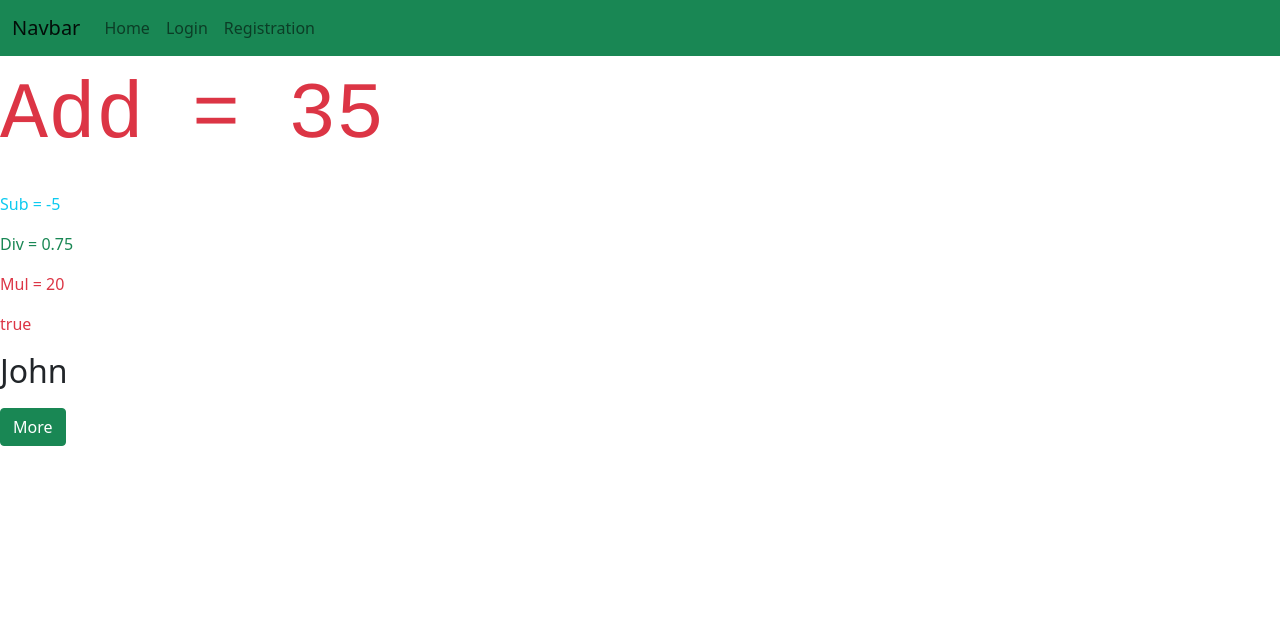
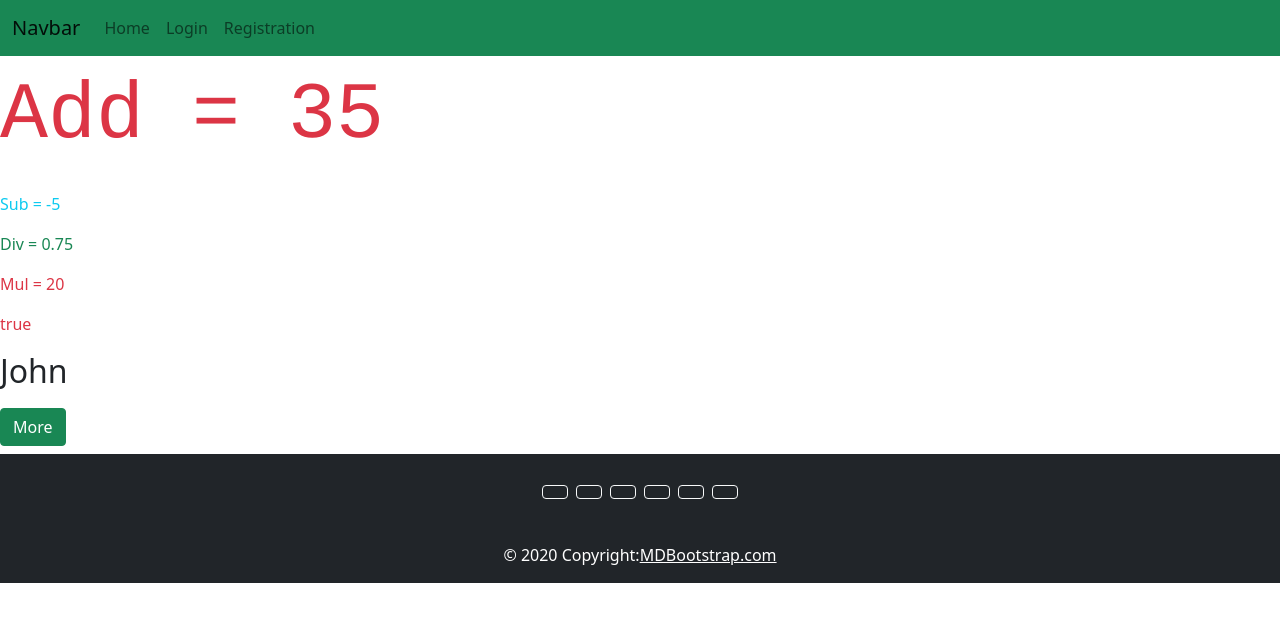
Before and after one commit to alzamiarafat/demo-project, a React (Create React App) app: page /registration in a window 1280 px wide. Shown: the top 622 px of the page. Built offline with nearby package versions, Linux system fonts and the light colour scheme.

Commit message:
change class name

```diff
--- a/src/App.js
+++ b/src/App.js
@@ -1,24 +1,10 @@
 import React, { Component } from 'react';
-import Test from './test';
-import Navbar from './components/layout/Navbar';
+import Home from './components/layout/Home';
 class App extends Component {
   render() {
-    var i = 5;
-    var myStyle = {
-      fontSize: 80,
-      fontFamily: 'Courier',
-      color: '#003300'
-    }
     return (
       <div>
-        <Navbar />
-        {/* <h4>Welcome {this.props.age}</h4> */}
-        <p className="text-danger" style={myStyle}>Add = {15 + 20}</p>
-        <p className="text-info">Sub = {15 - 20}</p>
-        <p className="text-success">Div = {15 / 20}</p>
-        <p className="text-danger">Mul = {1 * 20}</p>
-        <p className="text-danger">{i === 2 ? 'false' : 'true'}</p>
-        <Test name="John"/>
+        <Home />
       </div>
     );
   }
--- a/src/components/layout/Footer.js
+++ b/src/components/layout/Footer.js
@@ -1,10 +1,43 @@
 import React, { Component } from 'react'
 
-export class Footer extends Component {
+class Footer extends Component {
     render() {
         return (
             <div>
+                <footer className="bg-dark text-center text-white">
+                    <div className="container p-4 pb-0">
+                        <section className="mb-4">
+                            <a className="btn btn-outline-light btn-floating m-1" href="#!" role="button"
+                            ><i className="fab fa-facebook-f"></i
+                            ></a>
 
+                            <a className="btn btn-outline-light btn-floating m-1" href="#!" role="button"
+                            ><i className="fab fa-twitter"></i
+                            ></a>
+
+                            <a className="btn btn-outline-light btn-floating m-1" href="#!" role="button"
+                            ><i className="fab fa-google"></i
+                            ></a>
+
+                            <a className="btn btn-outline-light btn-floating m-1" href="#!" role="button"
+                            ><i className="fab fa-instagram"></i
+                            ></a>
+
+                            <a className="btn btn-outline-light btn-floating m-1" href="#!" role="button"
+                            ><i className="fab fa-linkedin-in"></i
+                            ></a>
+
+                            <a className="btn btn-outline-light btn-floating m-1" href="#!" role="button"
+                            ><i className="fab fa-github"></i
+                            ></a>
+                        </section>
+                    </div>
+
+                    <div className="text-center p-3">
+                        © 2020 Copyright:
+                        <a className="text-white" href="https://mdbootstrap.com/">MDBootstrap.com</a>
+                    </div>
+                </footer>
             </div>
         )
     }
--- a/src/components/layout/Home.js
+++ b/src/components/layout/Home.js
@@ -1,10 +1,28 @@
-import React, { Component } from 'react'
+import React, { Component } from 'react';
+import Navbar from './Navbar';
+import Footer from './Footer';
+import Test from '../../test';
 
 export class Home extends Component {
     render() {
+        var i = 5;
+
+        var myStyle = {
+            fontSize: 80,
+            fontFamily: 'Courier',
+            color: '#003300'
+        }
         return (
             <div>
-
+                <Navbar></Navbar>
+                {/* <h4>Welcome {this.props.age}</h4> */}
+                <p className="text-danger" style={myStyle}>Add = {15 + 20}</p>
+                <p className="text-info">Sub = {15 - 20}</p>
+                <p className="text-success">Div = {15 / 20}</p>
+                <p className="text-danger">Mul = {1 * 20}</p>
+                <p className="text-danger">{i === 2 ? 'false' : 'true'}</p>
+                <Test name="John" />
+                <Footer></Footer>
             </div>
         )
     }
--- a/src/components/layout/Navbar.js
+++ b/src/components/layout/Navbar.js
@@ -10,32 +10,32 @@ class Navbar extends Component {
     render() {
         return (
             <div>
-                <nav class="navbar navbar-expand-lg navbar-light bg-success">
-                    <div class="container-fluid">
-                        <a class="navbar-brand" href="#">Navbar</a>
-                        <button class="navbar-toggler" type="button" data-bs-toggle="collapse" data-bs-target="#navbarNav" aria-controls="navbarNav" aria-expanded="false" aria-label="Toggle navigation">
-                            <span class="navbar-toggler-icon"></span>
+                <nav className="navbar navbar-expand-lg navbar-light bg-success">
+                    <div className="container-fluid">
+                        <a className="navbar-brand" href="#">Navbar</a>
+                        <button className="navbar-toggler" type="button" data-bs-toggle="collapse" data-bs-target="#navbarNav" aria-controls="navbarNav" aria-expanded="false" aria-label="Toggle navigation">
+                            <span className="navbar-toggler-icon"></span>
                         </button>
-                        <div class="collapse navbar-collapse" id="navbarNav">
+                        <div className="collapse navbar-collapse" id="navbarNav">
                             {/* <Router> */}
-                            <ul class="navbar-nav pull-right">
-                                <li class="nav-item">
+                            <ul className="navbar-nav pull-right">
+                                <li className="nav-item">
                                     <Router>
-                                        <Link exact to="/" class="nav-link">Home</Link>
+                                        <Link exact to="/" className="nav-link">Home</Link>
                                     </Router>
-                                    {/* <a class="nav-link active" aria-current="page" href="#">Home</a> */}
+                                    {/* <a className="nav-link active" aria-current="page" href="#">Home</a> */}
                                 </li>
-                                <li class="nav-item">
+                                <li className="nav-item">
                                     <Router>
-                                        <Link to="/login" class="nav-link">Login</Link>
+                                        <Link to="/login" className="nav-link">Login</Link>
                                     </Router>
-                                    {/* <a class="nav-link" href="#">Features</a> */}
+                                    {/* <a className="nav-link" href="#">Features</a> */}
                                 </li>
-                                <li class="nav-item">
+                                <li className="nav-item">
                                     <Router>
-                                        <Link to="/registration" class="nav-link">Registration</Link>
+                                        <Link to="/register" className="nav-link">Registration</Link>
                                     </Router>
-                                    {/* <a class="nav-link" href="#">Pricing</a> */}
+                                    {/* <a className="nav-link" href="#">Pricing</a> */}
                                 </li>
                             </ul>
                             {/* <Router>
```
